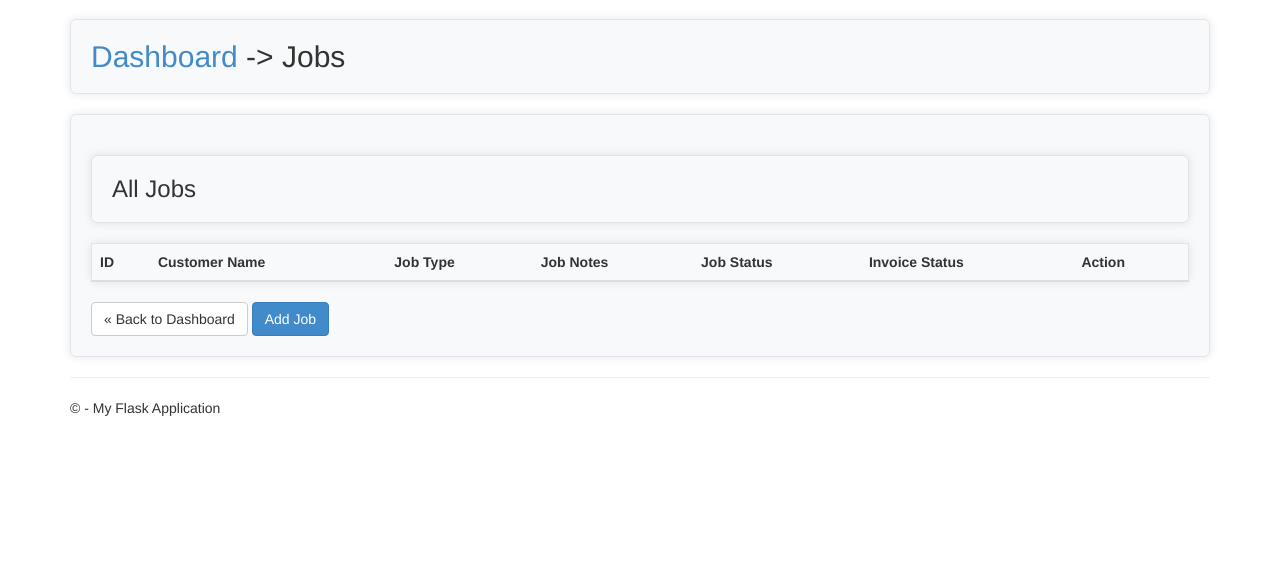
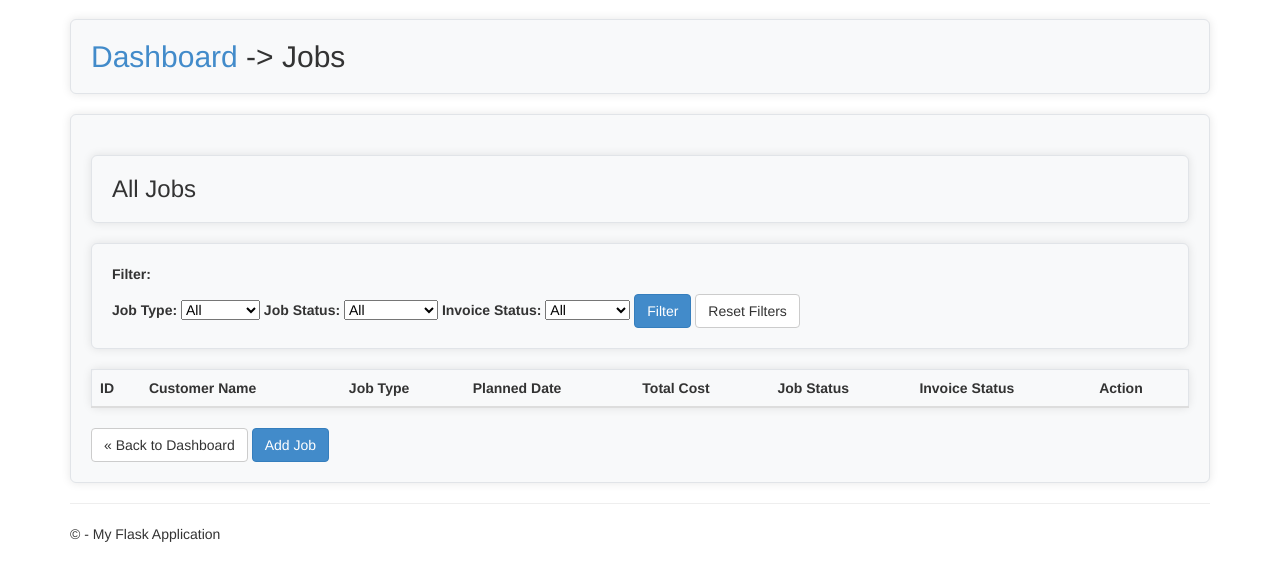
Before and after one commit to KeironTJ/CBPlumbing, a Flask app: page /view_all_jobs in a window 1280 px wide. Shown: the part 51-632 px from the top of the page. Run offline with Flask 3, Linux system fonts and the light colour scheme; the visitor is signed in with stand-in values (Sample User, id 1); data that the repository does not hold is empty; parts of the project's set-up code (start-up, migrations or seed data) failed here and were passed over; some libraries are stand-ins or nearby versions.

Commit message:
General changes

```diff
--- a/CBPlumbing/CBPlumbing/models.py
+++ b/CBPlumbing/CBPlumbing/models.py
@@ -1,6 +1,7 @@
 from flask_login import UserMixin
 from werkzeug.security import generate_password_hash, check_password_hash
 from sqlalchemy.ext.hybrid import hybrid_property
+from datetime import datetime
 
 from CBPlumbing import db, login
 
@@ -41,10 +42,13 @@
     id = db.Column(db.Integer, primary_key=True, autoincrement=True)
     customer_id = db.Column(db.Integer, db.ForeignKey('customer.id'))
     job_type = db.Column(db.String(120), index=True)
-    job_status = db.Column(db.String(120), index=True)
-    job_notes = db.Column(db.String(240), index=True)
-    invoice_status = db.Column(db.String(120), index=True)
+    job_status = db.Column(db.String(120), index=True, default="Open")
+    job_notes = db.Column(db.Text(240), index=True)
+    invoice_status = db.Column(db.String(120), index=True, default="Open")
     items = db.relationship('JobItems', backref='job', lazy='dynamic')
+    job_created_date = db.Column(db.DateTime, default=datetime.utcnow)
+    job_planned_date = db.Column(db.DateTime, nullable=True)
+    job_completed_date = db.Column(db.DateTime, nullable=True)
 
 class JobItems(db.Model):
     id = db.Column(db.Integer, primary_key=True, autoincrement=True)
--- a/CBPlumbing/CBPlumbing/templates/view_all_jobs.html
+++ b/CBPlumbing/CBPlumbing/templates/view_all_jobs.html
@@ -9,13 +9,51 @@
 <div class="title-card">
     <h3 class="title-card"> All Jobs</h3>
 
+    <div class="title-card">
+        <p>
+            <strong>Filter:</strong>
+        </p>
+        <form method="GET">
+            <label for="job_type">Job Type:</label>
+            <select name="job_type" id="job_type">
+                <option value="">All</option>
+                {% for type in job_type %}
+                <option value="{{ type }}" {% if type==selected_job_type %}selected{% endif %}>{{ type }}</option>
+                {% endfor %}
+            </select>
+
+            <label for="job_status">Job Status:</label>
+            <select name="job_status" id="job_status">
+                <option value="">All</option>
+                {% for status in job_status %}
+                <option value="{{ status }}" {% if status==selected_job_status %}selected{% endif %}>{{ status }}</option>
+                {% endfor %}
+            </select>
+
+            <label for="invoice_status">Invoice Status:</label>
+            <select name="invoice_status" id="invoice_status">
+                <option value="">All</option>
+                {% for status in invoice_status %}
+                <option value="{{ status }}" {% if status==selected_invoice_status %}selected{% endif %}>{{ status }}</option>
+                {% endfor %}
+            </select>
+
+            <input type="submit" value="Filter" class="btn btn-primary">
+            <a href="{{ url_for('view_all_jobs') }}" class="btn btn-default">Reset Filters</a>
+
+        </form>
+
+    </div>
+
+
     <table class="table table-striped table-card">
         <thead>
             <tr>
                 <th>ID</th>
                 <th>Customer Name</th>
                 <th>Job Type</th>
-                <th>Job Notes</th>
+                <th>Planned Date</th>
+                <th>Total Cost</th>
                 <th>Job Status</th>
                 <th>Invoice Status</th>
                 <th>Action</th>
@@ -27,7 +65,8 @@
                 <td>{{ job.id}}</td>
                 <td>{{ job.customer.first_name}} {{ job.customer.last_name }}</td>
                 <td>{{ job.job_type }}</td>
-                <td>{{ job.job_notes }}</td>
+                <td>{{ job.job_planned_date.strftime('%d-%m-%Y') }}</td>
+                <td>&pound;{{ '%.2f'|format(job_costs[job.id] or 0) }}</td>
                 <td>{{ job.job_status }}</td>
                 <td>{{ job.invoice_status }}</td>
 
--- a/CBPlumbing/CBPlumbing/views.py
+++ b/CBPlumbing/CBPlumbing/views.py
@@ -8,7 +8,7 @@
 import logging
 
 from CBPlumbing import app, db
-from CBPlumbing.forms import LoginForm, RegistrationForm, AddCustomerForm, JobForm, JobItemForm
+from CBPlumbing.forms import LoginForm, RegistrationForm, AddCustomerForm, AddJobForm, EditJobForm, JobItemForm
 from CBPlumbing.models import User, Customer, Job, JobItems
 from config import QueryConfig
 
@@ -161,19 +161,19 @@
 @app.route('/add_job', methods=['GET', 'POST'])
 @login_required
 def add_job():
-    form = JobForm()
-    form.customer_id.choices = [(c.id, str(c.id) + ' - ' + c.first_name + ' ' + c.last_name) for c in Customer.query.filter(Customer.customer_active == True).all()]
-    form.job_status.choices = [(status, status) for status in QueryConfig.JOB_STATUS_LIST]
-    form.invoice_status.choices = [(status, status) for status in QueryConfig.INVOICE_STATUS_LIST]
-    form.job_type.choices = [(type, type) for type in QueryConfig.JOB_TYPE_LIST]
+    form = AddJobForm()
+
+    customers = Customer.query.filter(Customer.customer_active == True).all()
+    form.customer_id.choices = [(c.id, str(c.id) + ' - ' + c.first_name + ' ' + c.last_name) for c in customers] if customers else []
+    form.job_type.choices = [(type, type) for type in QueryConfig.JOB_TYPE_LIST] if QueryConfig.JOB_TYPE_LIST else []
+
     if form.validate_on_submit():
         job = Job(
             customer_id=form.customer_id.data,
             job_type=form.job_type.data,
-            job_status=form.job_status.data,
             job_notes=form.job_notes.data,
-            invoice_status=form.invoice_status.data
-        )
+            job_planned_date=form.job_planned_date.data
+            )
         db.session.add(job)
         db.session.commit()
         flash('Job added successfully!')
@@ -184,6 +184,7 @@
     return render_template('add_job.html', form=form, title = 'Add Job')
 
 
+
 @app.route('/edit_job/<int:job_id>', methods=['GET', 'POST'])
 @login_required
 def edit_job(job_id):
@@ -191,7 +192,7 @@
     if job is None:
         flash('Job not found!', 'error')
         return redirect(url_for('view_all_jobs'))
-    form = JobForm(obj=job)
+    form = EditJobForm(obj=job)
     form.customer_id.choices = [(c.id, str(c.id) + ' - ' + c.first_name + ' ' + c.last_name) for c in Customer.query.filter(Customer.customer_active == True).all()]
     form.job_status.choices = [(status, status) for status in QueryConfig.JOB_STATUS_LIST]
     form.invoice_status.choices = [(status, status) for status in QueryConfig.INVOICE_STATUS_LIST]
@@ -201,7 +202,66 @@
         db.session.commit()
         flash('Job updated successfully!')
         return redirect(url_for('view_job', job_id=job_id))
-    return render_template('edit_job.html', form=form, title = 'Jobs',items=job.items, job=job, subtitle="Edit Job")
+    total_cost = db.session.query(sa.func.sum(JobItems.item_total)).filter(JobItems.job_id == job_id).scalar()
+    return render_template('edit_job.html', form=form, title = 'Jobs',items=job.items, job=job, total_cost=total_cost, subtitle="Edit Job")
+
+
+
+@app.route('/view_all_jobs', methods=['GET'])
+@login_required
+def view_all_jobs():
+    job_type = request.args.get('job_type')
+    job_status = request.args.get('job_status')
+    invoice_status = request.args.get('invoice_status')
+
+    query = db.session.query(Job)
+    if job_type:
+        query = query.filter(Job.job_type == job_type)
+    if job_status:
+        query = query.filter(Job.job_status == job_status)
+    if invoice_status:
+        query = query.filter(Job.invoice_status == invoice_status)
+
+    jobs = query.all()
+    job_costs = {}
+    for job in jobs:
+        total_cost = db.session.query(sa.func.sum(JobItems.item_total)).filter(JobItems.job_id == job.id).scalar()
+        job_costs[job.id] = total_cost
+    return render_template('view_all_jobs.html', title='Jobs', jobs=jobs, job_costs=job_costs,
+                       job_type=QueryConfig.JOB_TYPE_LIST, job_status=QueryConfig.JOB_STATUS_LIST, invoice_status=QueryConfig.INVOICE_STATUS_LIST,
+                       selected_job_type=job_type, selected_job_status=job_status, selected_invoice_status=invoice_status)
+
+
+
+
+
+
+@app.route('/view_job/<int:job_id>', methods=['GET'])
+@login_required
+def view_job(job_id):
+    job = db.session.query(Job).get(job_id)
+    items = JobItems.query.filter_by(job_id=job_id).all()
+    customer = None
+    if job:
+        customer = db.session.query(Customer).get(job.customer_id)
+
+    total_cost = db.session.query(sa.func.sum(JobItems.item_total)).filter(JobItems.job_id == job_id).scalar()
+    return render_template('view_job.html', title='Jobs',items=items, total_cost=total_cost, subtitle="View Job", job=job, customer=customer)
+
+
+
+@app.route('/delete_job/<int:job_id>', methods=['POST'])
+@login_required
+def delete_job(job_id):
+    job = db.session.query(Job).filter(Job.id == job_id).first()
+    if job:
+        job.job_status = 'Cancelled'
+        db.session.commit()
+        flash('Job status updated to Cancelled!')
+    else:
+        flash('Job not found!', 'error')
+    return redirect(url_for('view_all_jobs'))
+
 
 
 @app.route('/add_job_item/<int:job_id>', methods=['GET', 'POST'])
@@ -250,37 +310,3 @@
     else:
         flash('Item not found!', 'error')
     return redirect(url_for('edit_job', job_id=job_id))
-
-
-
-@app.route('/view_all_jobs', methods=['GET'])
-@login_required
-def view_all_jobs():
-    jobs = db.session.query(Job).all()
-    return render_template('view_all_jobs.html', title='Jobs', jobs=jobs)
-
-
-
-@app.route('/view_job/<int:job_id>', methods=['GET'])
-@login_required
-def view_job(job_id):
-    job = db.session.query(Job).get(job_id)
-    items = JobItems.query.filter_by(job_id=job_id).all()
-    customer = None
-    if job:
-        customer = db.session.query(Customer).get(job.customer_id)
-    return render_template('view_job.html', title='Jobs',items=items, subtitle="View Job", job=job, customer=customer)
-
-
-
-@app.route('/delete_job/<int:job_id>', methods=['POST'])
-@login_required
-def delete_job(job_id):
-    job = db.session.query(Job).filter(Job.id == job_id).first()
-    if job:
-        job.job_status = 'Cancelled'
-        db.session.commit()
-        flash('Job status updated to Cancelled!')
-    else:
-        flash('Job not found!', 'error')
-    return redirect(url_for('view_all_jobs'))
```
Also changed, not shown: CBPlumbing/CBPlumbing/forms.py (+11 -2 lines), CBPlumbing/CBPlumbing/templates/add_job.html (+4 -8 lines), CBPlumbing/CBPlumbing/templates/edit_job.html (+21 -3 lines), CBPlumbing/CBPlumbing/templates/view_job.html (+12 -8 lines), CBPlumbing/app.db, 1 other file.
